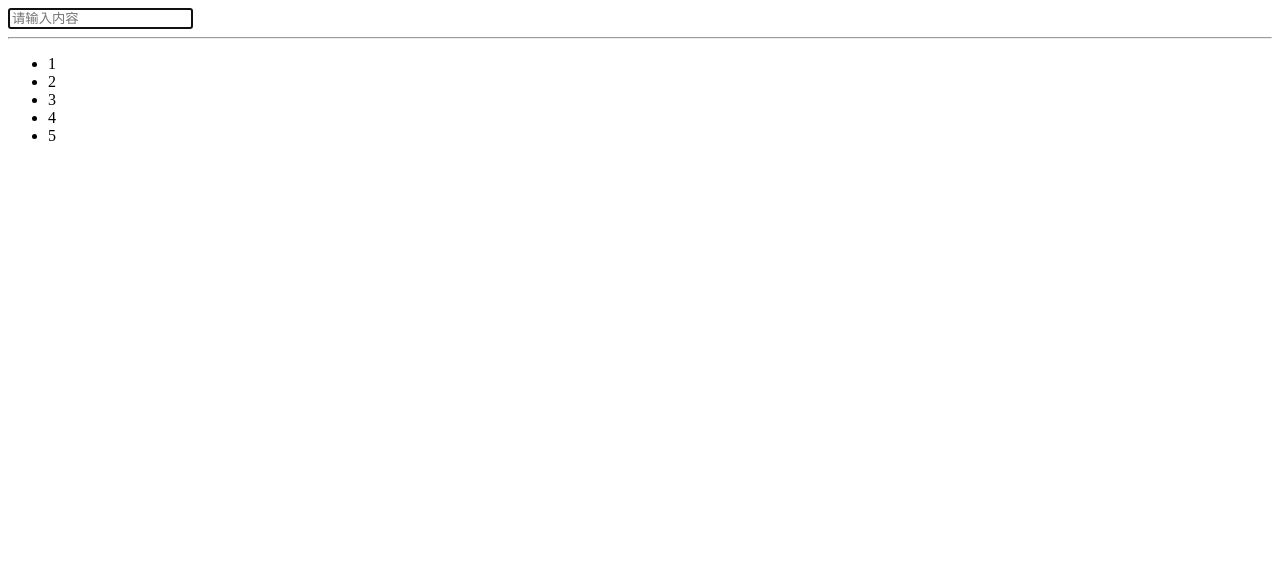
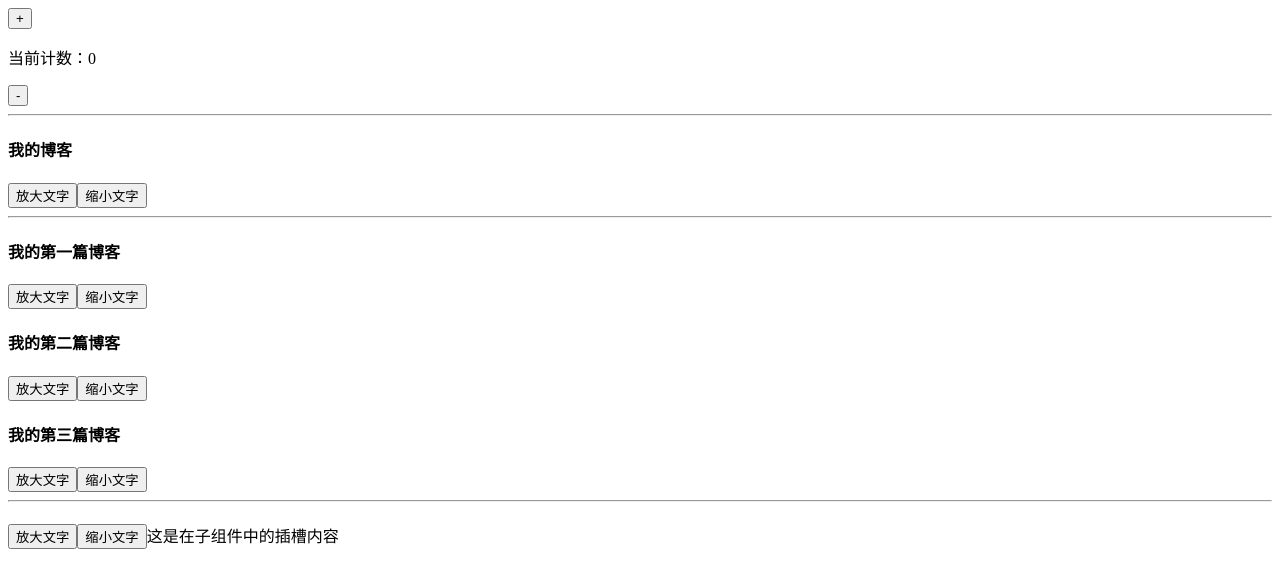
Before and after one commit to msy20020410/my-vue3-app, a Vue app: page / in a window 1280 px wide. Shown: the top 588 px of the page. Built offline with nearby package versions, Linux system fonts and the light colour scheme.

Commit message:
组件基础

```diff
--- a/src/App.vue
+++ b/src/App.vue
@@ -9,6 +9,7 @@ import MyComponent06 from './components/MyComponent06.vue'
 import MyComponent07 from './components/MyComponent07.vue'
 import MyComponent08 from './components/MyComponent08.vue'
 import MyComponent09 from './components/MyComponent09.vue'
+import MyComponent10 from './components/MyComponent10.vue'
 
 </script>
 
@@ -38,7 +39,10 @@ import MyComponent09 from './components/MyComponent09.vue'
   <!-- <MyComponent08 /> -->
 
   <!-- 9.模板引用 -->
-  <MyComponent09 />
+  <!-- <MyComponent09 /> -->
+
+  <!-- 10.组件基础 -->
+  <MyComponent10 />
 
 </template>
 
--- /dev/null
+++ b/src/components/BlogPost.vue
@@ -0,0 +1,21 @@
+<template>
+    <div>
+        <!-- 数据 -->
+        <h4>{{ title }}</h4>
+        <!-- 事件 -->
+        <button @click="$emit('enlarge-text')">放大文字</button>
+        <button @click="$emit('shrink-text')">缩小文字</button>
+        <!-- 插槽 -->
+        <slot></slot>
+    </div>
+</template>
+
+<script setup>
+// 在该(子)组件中定义title属性
+defineProps(['title'])
+// 在该(子)组件中定义自定义事件
+defineEmits(['enlarge-text', 'shrink-text'])
+
+</script>
+
+<style lang="scss" scoped></style>
--- /dev/null
+++ b/src/components/ButtonCounter.vue
@@ -0,0 +1,23 @@
+<template>
+    <div>
+        <button @click="increment">+</button>
+        <p>当前计数：{{ count }}</p>
+        <button @click="decrement">-</button>
+    </div>
+</template>
+
+<script setup>
+import { ref } from 'vue'
+const count = ref(0)
+
+function increment() {
+    count.value++
+}
+
+function decrement() {
+    count.value--
+}
+
+</script>
+
+<style lang="scss" scoped></style>
--- /dev/null
+++ b/src/components/MyComponent10.vue
@@ -0,0 +1,49 @@
+<template>
+    <!-- 该组件为父组件 -->
+    <div class="my-component10">
+        <!-- 引入对计数器子组件的使用 -->
+        <ButtonCounter />
+        <hr>
+        <!-- 引入对博客子组件的使用
+             由于在BlogPost定义了title属性，这里可以使用该属性并传入title属性值
+             (数据父传子)
+        -->
+        <BlogPost title="我的博客" />
+        <hr>
+        <!-- 使用v-for进行数据填充,使用子组件定义的事件,在该出调用,并编写逻辑 -->
+        <BlogPost v-for="post in posts" :key="post.id" :title="post.title" :style="{ fontSize: size + 'em' }"
+            @enlarge-text="size++" @shrink-text="shrinkText" />
+        <hr>
+        <!-- 向子组件的中间传递内容 -->
+        <BlogPost>这是在子组件中的插槽内容</BlogPost>
+
+    </div>
+</template>
+
+<script setup>
+// 导入子组件
+import ButtonCounter from './ButtonCounter.vue'
+import BlogPost from './BlogPost.vue'
+import { ref } from 'vue';
+
+// 定义title数组
+const posts = ref([
+    { id: 1, title: '我的第一篇博客' },
+    { id: 2, title: '我的第二篇博客' },
+    { id: 3, title: '我的第三篇博客' }
+])
+
+// 定义调整字体的响应式数据
+const size = ref(1)
+
+// 定义缩放字体函数
+function shrinkText() {
+    size.value--
+}
+
+
+
+
+</script>
+
+<style scoped></style>
```
